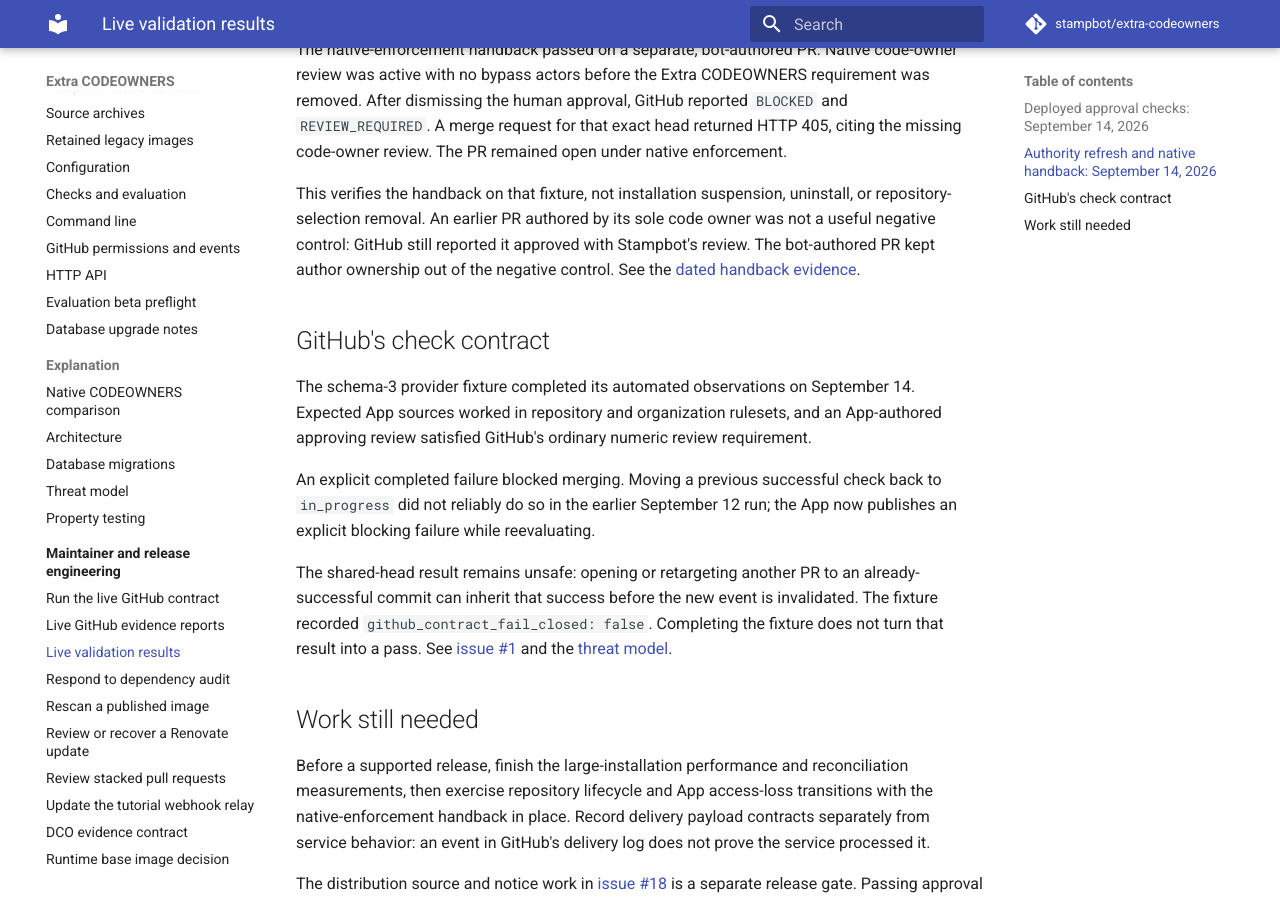
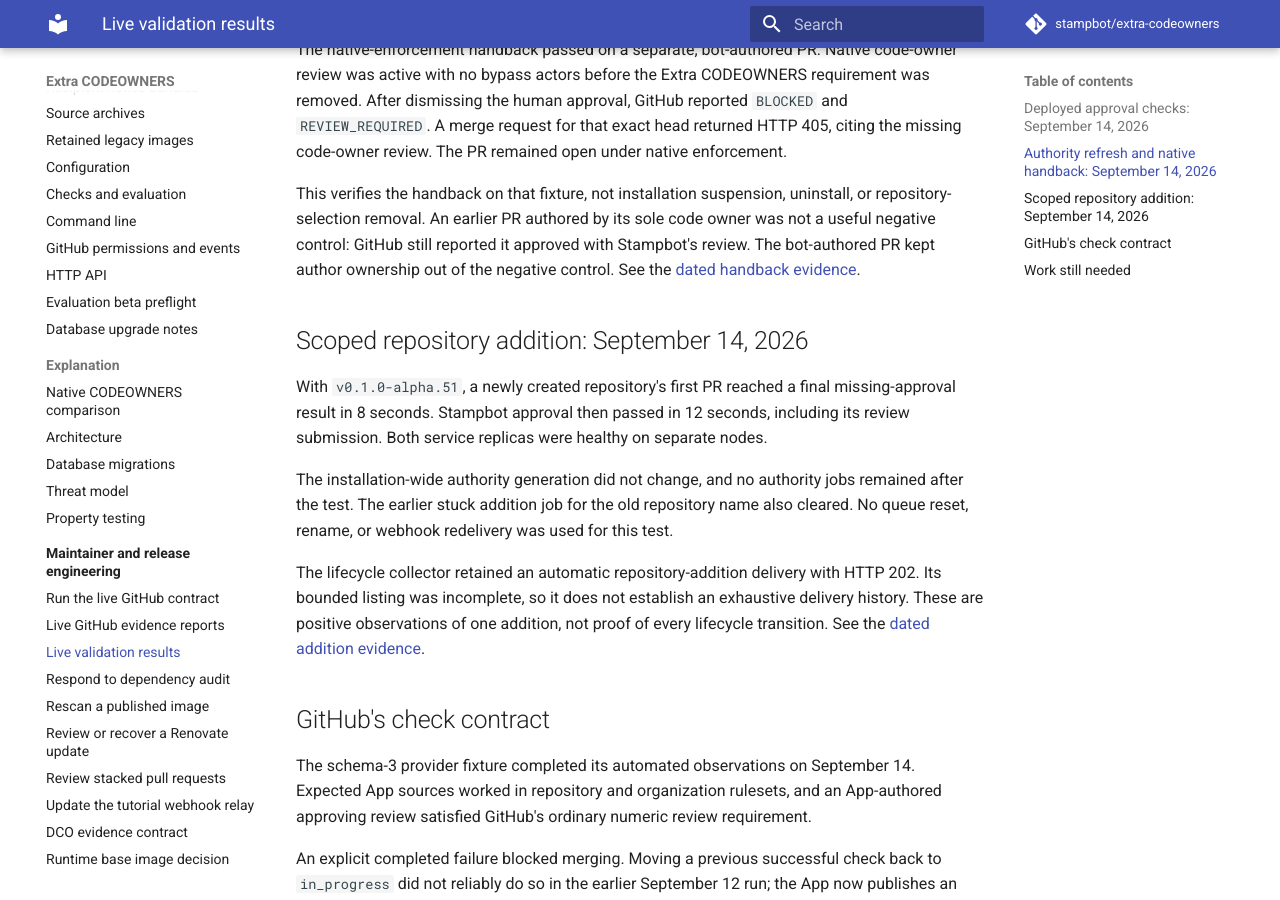
Before and after one commit to stampbot/extra-codeowners, an MkDocs documentation site: the page built from docs/maintainers/live-validation.md, in a window 1280 px wide and 900 px high, scrolled down 1589 px. Built offline with MkDocs 1.6.1 and Material for MkDocs 9.7.7, drawn with Linux system fonts in a browser that asks for light colours; comment, search, counter and statistics services are not loaded.

Commit message:
docs: record successful scoped addition validation
Signed-off-by: Danny Sauer <github@dannysauer.com>

```diff
--- a/docs/maintainers/live-validation.md
+++ b/docs/maintainers/live-validation.md
@@ -66,6 +66,24 @@
 approved with Stampbot's review. The bot-authored PR kept author ownership
 out of the negative control. See the [dated handback evidence][handback].
 
+## Scoped repository addition: September 14, 2026
+
+With `v0.1.0-alpha.51`, a newly created repository's first PR reached a final
+missing-approval result in 8 seconds. Stampbot approval then passed in
+12 seconds, including its review submission. Both service replicas were
+healthy on separate nodes.
+
+The installation-wide authority generation did not change, and no authority
+jobs remained after the test. The earlier stuck addition job for the old
+repository name also cleared. No queue reset, rename, or webhook redelivery
+was used for this test.
+
+The lifecycle collector retained an automatic repository-addition delivery
+with HTTP 202. Its bounded listing was incomplete, so it does not establish
+an exhaustive delivery history. These are positive observations of one
+addition, not proof of every lifecycle transition. See the
+[dated addition evidence][addition].
+
 ## GitHub's check contract
 
 The schema-3 provider fixture completed its automated observations on
@@ -103,3 +121,4 @@
 [sources]: https://github.com/stampbot/extra-codeowners/issues/18
 [performance]: https://github.com/stampbot/extra-codeowners/issues/203
 [handback]: https://github.com/stampbot/extra-codeowners/issues/1#issuecomment-5672325273
+[addition]: https://github.com/stampbot/extra-codeowners/issues/203#issuecomment-5672497697
```
